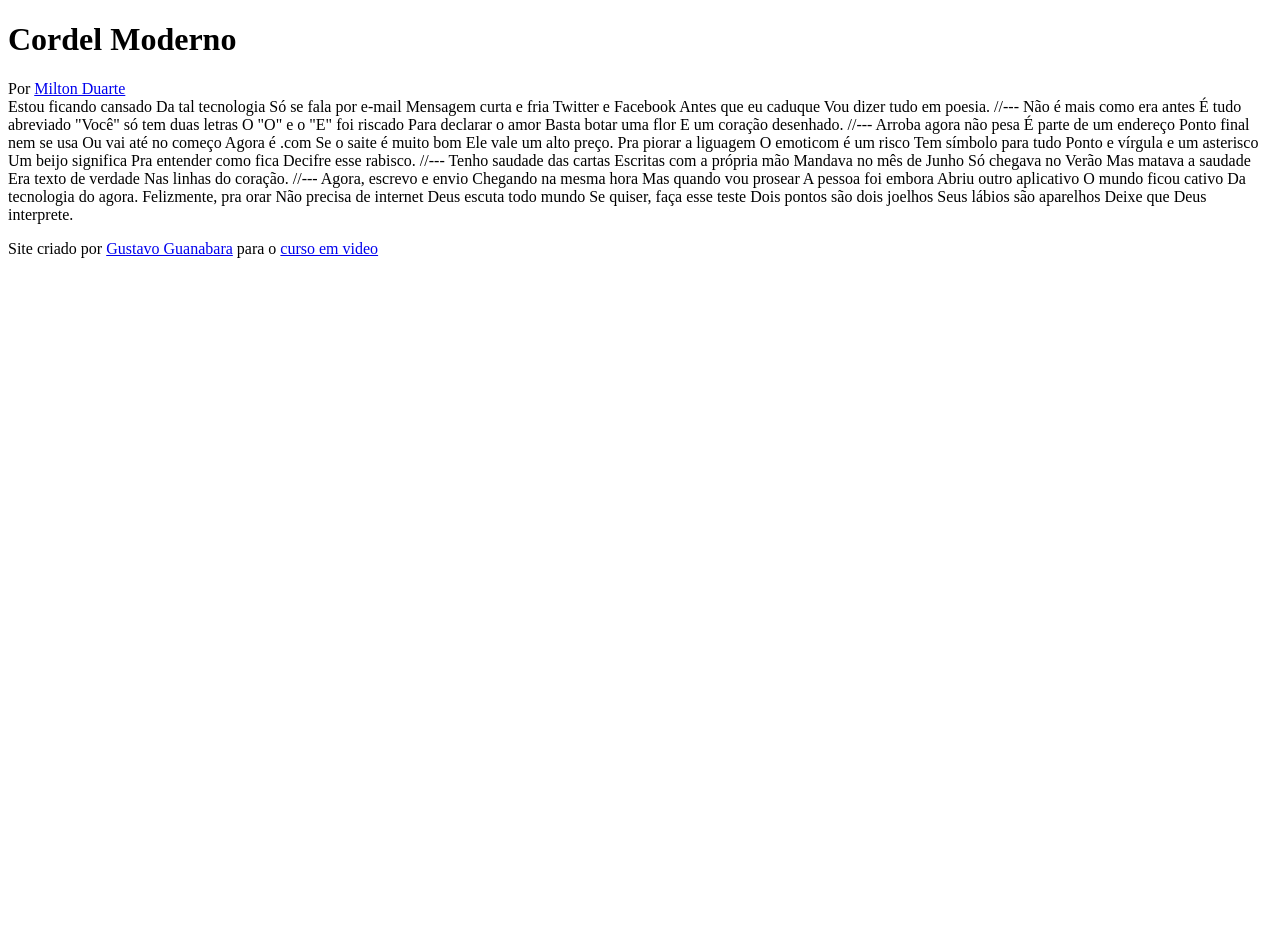
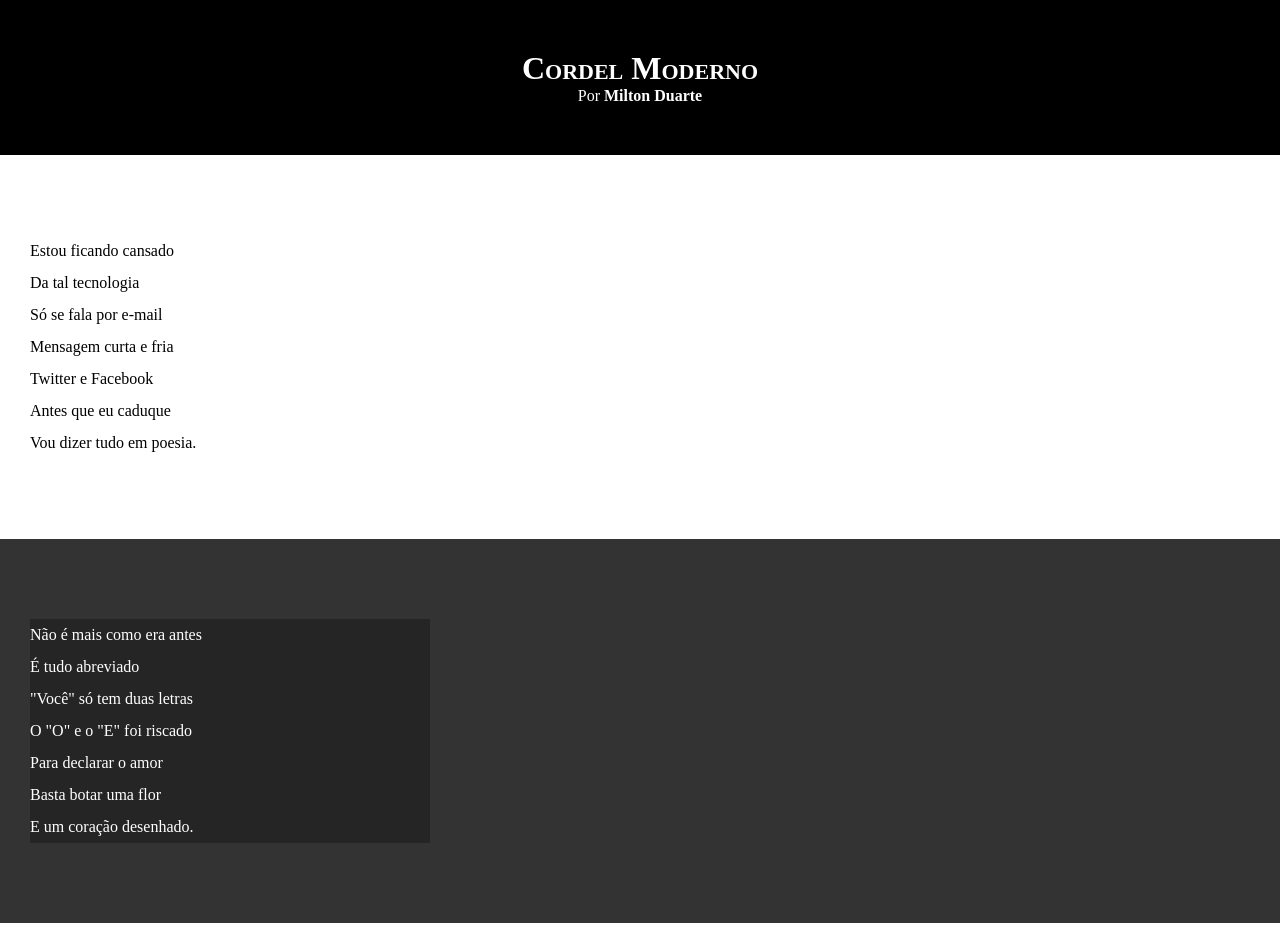
Before and after one commit to daniellacerdadutra/EXERCICIO, a plain HTML site: page desafio012/index.html in a window 1280 px wide. Shown: the top 952 px of the page. Before the commit the page ends 800 px from the top, so only its background shows below. Drawn offline with Linux system fonts and the light colour scheme.

Commit message:
atualizei estilos dos textos e blocos

```diff
--- a/desafio012/index.html
+++ b/desafio012/index.html
@@ -4,77 +4,102 @@
     <meta charset="UTF-8">
     <meta name="viewport" content="width=device-width, initial-scale=1.0">
     <title>Cordel moderno</title>
+    <link rel="stylesheet" href="style.css">
 </head>
 <body>
     <header>
         <h1>Cordel Moderno</h1>
-        Por <a href="https://www.recantodasletras.com.br/poesias/3186743" target="_blank"> Milton Duarte</a>
+
+        <p>Por <a href="https://www.recantodasletras.com.br/poesias/3186743" target="_blank"> Milton Duarte</a></p>
 
     </header>
 
-    Estou ficando cansado
-    Da tal tecnologia
-    Só se fala por e-mail
-    Mensagem curta e fria
-    Twitter e Facebook
-    Antes que eu caduque
+    <section class="normal">
+        <p>
+            Estou ficando cansado <br>
+            Da tal tecnologia<br>
+            Só se fala por e-mail<br>
+            Mensagem curta e fria<br>
+            Twitter e Facebook<br>
+            Antes que eu caduque<br>
             Vou dizer tudo em poesia.
+        </p>
+    </section>
 
-    //---
 
-    Não é mais como era antes
-    É tudo abreviado
-    "Você" só tem duas letras
-    O "O" e o "E" foi riscado
-    Para declarar o amor
-    Basta botar uma flor
+
+    <section class="imagem">
+        <p>
+            Não é mais como era antes<br>
+            É tudo abreviado<br>
+            "Você" só tem duas letras<br>
+            O "O" e o "E" foi riscado<br>
+            Para declarar o amor<br>
+            Basta botar uma flor<br>
             E um coração desenhado.
+        </p>
+    </section>
 
-    //---
 
-    Arroba agora não pesa
-    É parte de um endereço
-    Ponto final nem se usa
-    Ou vai até no começo
-    Agora é .com
-    Se o saite é muito bom
-    Ele vale um alto preço.
 
-    Pra piorar a liguagem
-    O emoticom é um risco
-    Tem símbolo para tudo
-    Ponto e vírgula e um asterisco
-    Um beijo significa
-    Pra entender como fica
+    <section class="normal">
+        <p>
+            Arroba agora não pesa<br>
+            É parte de um endereço<br>
+            Ponto final nem se usa<br>
+            Ou vai até no começo<br>
+            Agora é .com<br>
+            Se o saite é muito bom<br>
+            Ele vale um alto preço.<br>
+        </p>
+        <p>
+            Pra piorar a liguagem<br>
+            O emoticom é um risco<br>
+            Tem símbolo para tudo<br>
+            Ponto e vírgula e um asterisco<br>
+            Um beijo significa<br>
+            Pra entender como fica<br>
             Decifre esse rabisco.
+        </p>
+    </section>
 
-    //---
 
-    Tenho saudade das cartas
-    Escritas com a própria mão
-    Mandava no mês de Junho
-    Só chegava no Verão
-    Mas matava a saudade
-    Era texto de verdade
+
+    <section class="imagem">
+        <p>
+            Tenho saudade das cartas<br>
+            Escritas com a própria mão<br>
+            Mandava no mês de Junho<br>
+            Só chegava no Verão<br>
+            Mas matava a saudade<br>
+            Era texto de verdade<br>
             Nas linhas do coração.
+        </p>
+    </section>
 
-    //---
 
-    Agora, escrevo e envio
-    Chegando na mesma hora
-    Mas quando vou prosear
-    A pessoa foi embora
-    Abriu outro aplicativo
-    O mundo ficou cativo
+
+    <section class="normal">
+        <p>
+            Agora, escrevo e envio<br>
+            Chegando na mesma hora<br>
+            Mas quando vou prosear<br>
+            A pessoa foi embora<br>
+            Abriu outro aplicativo<br>
+            O mundo ficou cativo<br>
             Da tecnologia do agora.
+        </p>
 
-    Felizmente, pra orar
-    Não precisa de internet
-    Deus escuta todo mundo
-    Se quiser, faça esse teste
-    Dois pontos são dois joelhos
-    Seus lábios são aparelhos
+        <p>
+            Felizmente, pra orar<br>
+            Não precisa de internet<br>
+            Deus escuta todo mundo<br>
+            Se quiser, faça esse teste<br>
+            Dois pontos são dois joelhos<br>
+            Seus lábios são aparelhos<br>
             Deixe que Deus interprete.
+        </p>
+    </section>
 
     <footer>
         <p> Site criado por  <a href="https://gustavoguanabara.github.io" target="_blank"> Gustavo Guanabara</a> para o <a href="https://www.cursoemvideo.com" target="_blank">curso em video</a> </p>
--- /dev/null
+++ b/desafio012/style.css
@@ -0,0 +1,67 @@
+@charset 'UTF-8';
+
+*{
+    margin: 0px;
+    padding: 0px;
+}
+
+html, body{
+    min-height: 100%;
+    background-color: darkgray;
+}
+
+header{
+    background-color: black;
+    color: white;
+    text-align: center;
+}
+
+header > h1{
+
+    padding-top: 50px;
+    font-variant: small-caps;
+
+}
+
+header > p{
+    padding-bottom: 50px;
+}
+
+header a, footer a{
+    color: white;
+    text-decoration: none;
+    font-weight: bolder;
+
+}
+
+header a:hover,footer a:hover{
+    text-decoration: underline;
+}
+
+section{
+    padding-top: 10vh;
+    padding-bottom: 10vh;
+    line-height: 2em;
+    padding-left: 30px;
+}
+
+section.normal{
+    background-color: white;
+    color: black;
+}
+section.imagem{
+    background-color: rgb(51, 51, 51);
+    color: white;
+}
+
+section.imagem > p{
+    width: 400px;
+    background-color: rgba(0, 0, 0, 0.267);
+}
+
+footer{
+    background-color: black;
+    color: white;
+    text-align: center;
+    padding: 10px;
+}
```
Lines whose indentation alone changed are shown as unchanged.
